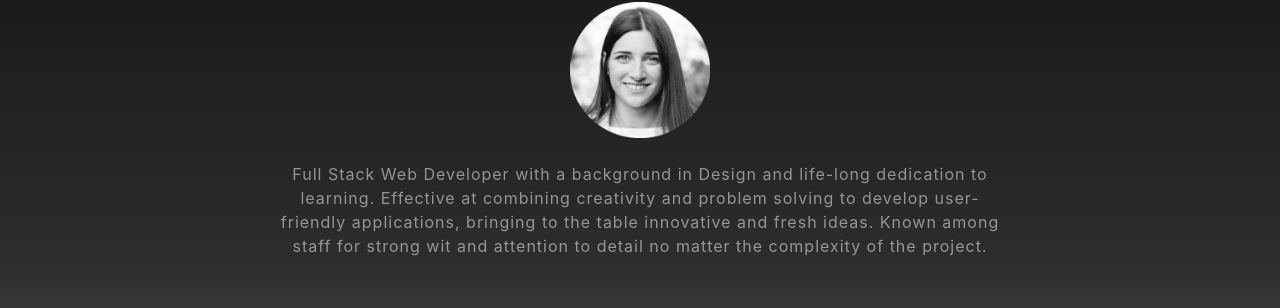
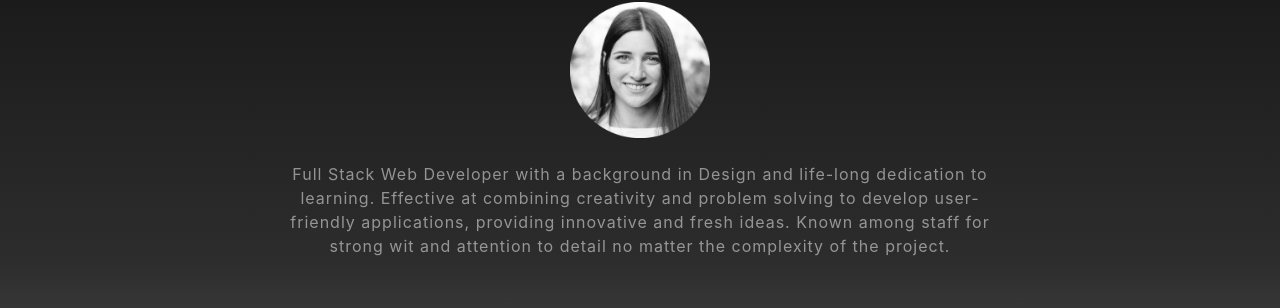
Before and after one commit to sofiaspagnoletti/Portfolio, a website with bundled scripts: page index.html in a window 1280 px wide. Shown: the part 878-1186 px from the top of the page. Built offline with nearby package versions, Linux system fonts and the light colour scheme.

Commit message:
changing text

```diff
--- a/index.html
+++ b/index.html
@@ -70,7 +70,7 @@
           <br>
           <p class="text-white-50">Full Stack Web Developer with a background in Design and life-long dedication to
             learning. Effective at combining creativity and problem solving to develop user-friendly applications,
-            bringing to the table innovative and fresh ideas. Known among staff for strong wit and attention to detail
+            providing innovative and fresh ideas. Known among staff for strong wit and attention to detail
             no matter the complexity of the project.</p>
           <a href="SofiaSpagnolettiResume (1).pdf" class="btn btn-primary js-scroll-trigger" target="_blank"
             download>Download resume</a>
```
